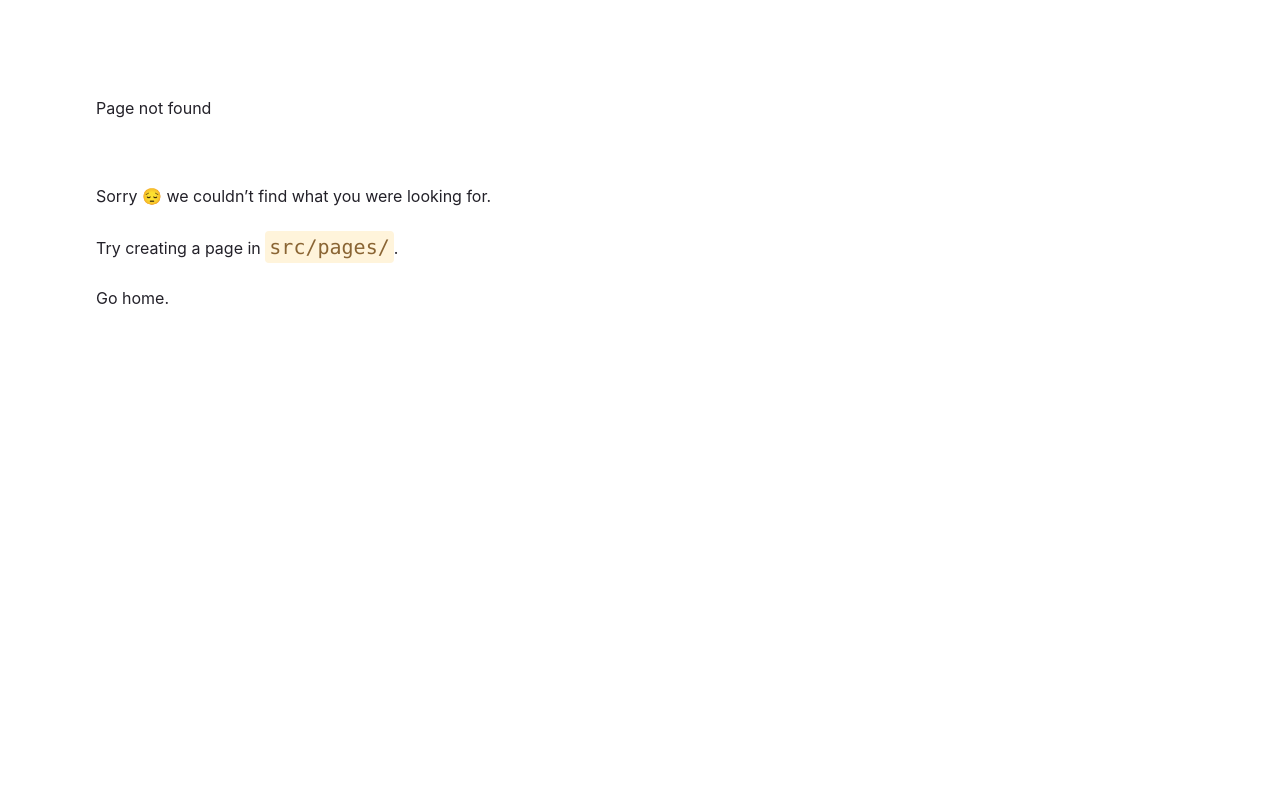
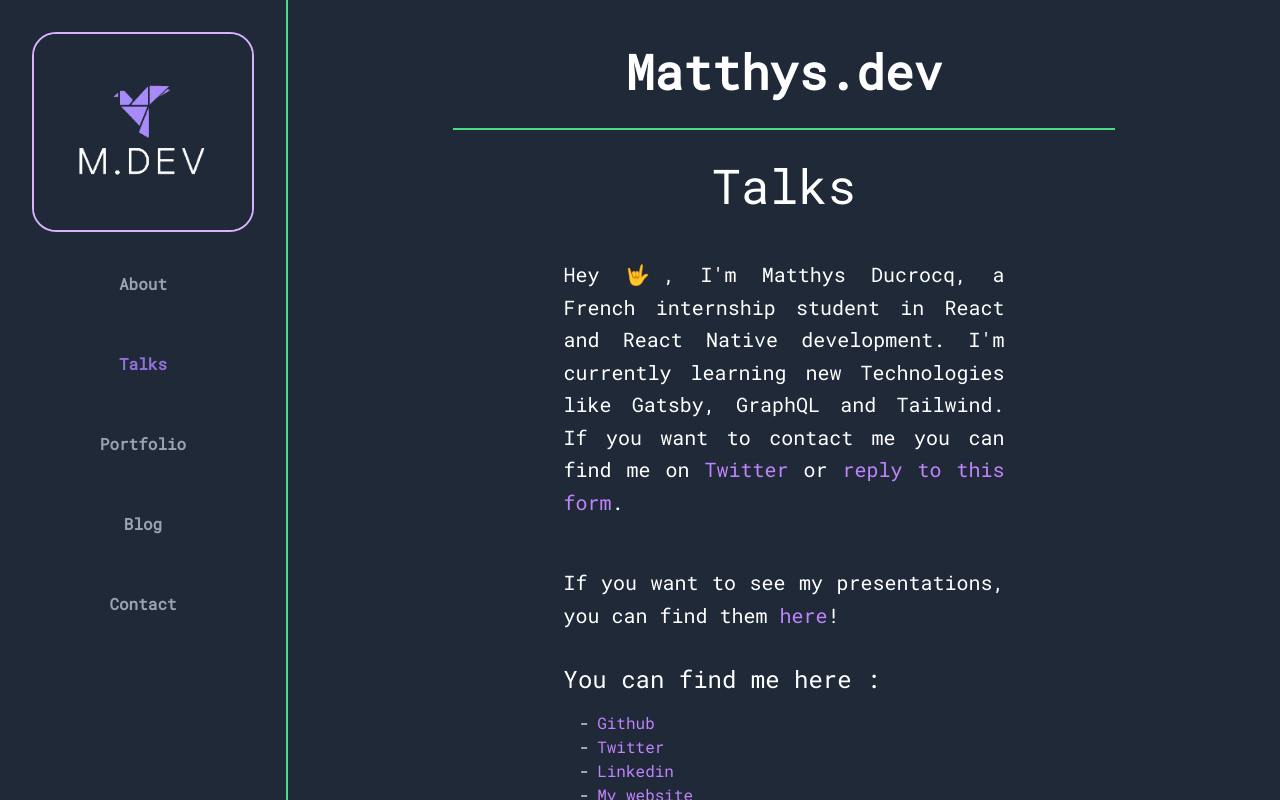
Before and after one commit to MatthysDev/firebaseWebsite, a Gatsby site: page /talks in a window 1280 px wide. Before the commit this address had no page. Built offline with nearby package versions, Linux system fonts and the light colour scheme; Gatsby itself is replaced by a stand-in of ours.

Commit message:
talks page

```diff
--- /dev/null
+++ b/src/components/MyTalks.tsx
@@ -0,0 +1,45 @@
+import * as React from "react";
+
+const MyTalks = () => {
+  const allToolsIUse = [
+    {
+      title: "React-Native-Heroes",
+      url: "https://react-native-heroes.netlify.app",
+      what: "A React Native app to find the best developers in this language. Made with React-Native and GraphQL.",
+    },
+    {
+      title: "Gatsby v4",
+      url: "https://matthysd-gatsby-slide.netlify.app",
+      what: "This is my présentation about the new version of Gatsby",
+    },
+    {
+      title: "Alternation présentation",
+      url: "https://slides-app-matthysdev.netlify.app",
+      what: "My Internship presentation.",
+    },
+  ];
+
+  return (
+    <div className="text-left w-2/3 m-auto">
+      <h2 className="text-2xl text-left py-8">Content</h2>
+      <ul className="liste">
+        {allToolsIUse.map((tool) => {
+          return (
+            <>
+              -
+              <a
+                href={tool.url}
+                className="ml-2 text-purple-400 hover:text-purple-600 text-xl"
+              >
+                {tool.title}
+              </a>
+              <div className="p-4">{tool.what}</div>
+            </>
+          );
+        })}
+      </ul>
+    </div>
+  );
+};
+
+export default MyTalks;
--- a/src/components/Sidebar.tsx
+++ b/src/components/Sidebar.tsx
@@ -41,10 +41,10 @@ function Sidebar() {
         </Link>
         <Link
           className="flex flex-col pt-2 pb-4 relative font-bold text-gray-400 hover:text-purple-400"
-          to="/slides"
+          to="/talks"
           activeStyle={activeStyles}
         >
-          Slides
+          Talks
         </Link>
         <Link
           className="flex flex-col pt-2 pb-4 relative font-bold text-gray-400 hover:text-purple-400"
@@ -100,10 +100,10 @@ function Sidebar() {
           </Link>
           <Link
             className="flex flex-col pt-2 pb-4 relative font-bold text-gray-400 hover:text-purple-400"
-            to="/slides"
+            to="/talks"
             activeStyle={activeStyles}
           >
-            Slides
+            Talks
           </Link>
           <Link
             className="flex flex-col pt-2 pb-4 relative font-bold text-gray-400 hover:text-purple-400"
--- /dev/null
+++ b/src/components/follow.tsx
@@ -0,0 +1,47 @@
+import * as React from "react";
+
+const Follow = () => {
+  const allSocial = [
+    {
+      socialName: "Github",
+      url: "https://github.com/matthysdev",
+    },
+    {
+      socialName: "Twitter",
+      url: "https://twitter.com/matthysdev",
+    },
+    {
+      socialName: "Linkedin",
+      url: "https://www.linkedin.com/in/matthys-ducrocq-0182381b1/",
+    },
+    {
+      socialName: "My website",
+      url: "https://matthys.dev/",
+    },
+  ];
+
+  return (
+    <div className="text-left w-2/3 m-auto pt-8">
+      <h2 className="text-2xl text-left">You can find me here :</h2>
+      <ul className=" m-auto p-4 liste ">
+        {allSocial.map((social) => {
+          return (
+            <>
+              <li>
+                -
+                <a
+                  href={social.url}
+                  className="ml-2 text-purple-400 hover:text-purple-600"
+                >
+                  {social.socialName}
+                </a>
+              </li>
+            </>
+          );
+        })}
+      </ul>
+    </div>
+  );
+};
+
+export default Follow;
--- /dev/null
+++ b/src/pages/talks.tsx
@@ -0,0 +1,51 @@
+import * as React from "react";
+import { StaticImage } from "gatsby-plugin-image";
+import Layout from "../components/layout";
+import Follow from "../components/follow";
+import MyTalks from "../components/MyTalks";
+
+const Talks = () => {
+  return (
+    <Layout pageTitle={"Slides"}>
+      <h1 className="text-center text-5xl pt-8">Talks</h1>
+      <div className="w-2/3  m-auto pt-12 text-justify text-xl leading-relaxed">
+        Hey 🤟, I'm Matthys Ducrocq, a French internship student in React and
+        React Native development. I'm currently learning new Technologies like
+        Gatsby, GraphQL and Tailwind. If you want to contact me you can find me
+        on{" "}
+        <a
+          href="https://twitter.com/matthysd_dev"
+          target="_blank"
+          rel="noreferrer"
+          className="text-purple-400 hover:text-purple-600"
+        >
+          Twitter
+        </a>{" "}
+        or{" "}
+        <a
+          href="https://matthys.dev/contact"
+          target="_blank"
+          rel="noreferrer"
+          className="text-purple-400 hover:text-purple-600"
+        >
+          reply to this form
+        </a>
+        .
+      </div>
+      <div className="w-2/3  m-auto pt-12 text-justify text-xl leading-relaxed">
+        If you want to see my presentations, you can find them{" "}
+        <a
+          href="https://matthys.dev/slides"
+          className="text-purple-400 hover:text-purple-600"
+        >
+          here
+        </a>
+        !
+      </div>
+      <Follow />
+      <MyTalks />
+    </Layout>
+  );
+};
+
+export default Talks;
```
